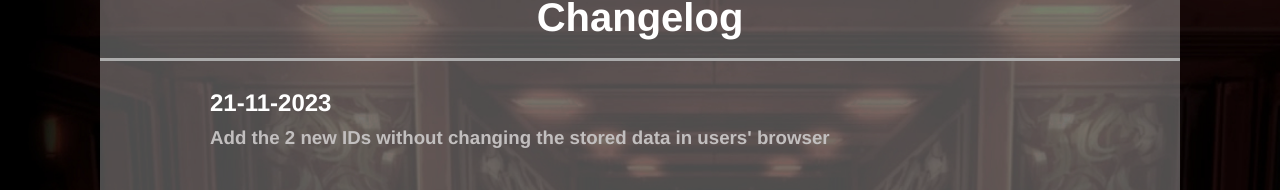
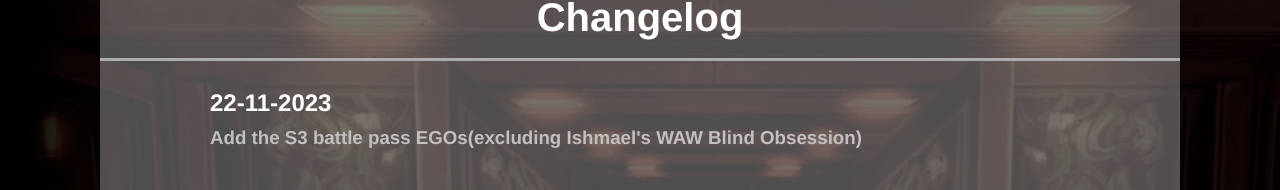
Before and after one commit to xfdxfdxfd/dantedoglcb, a Vue app: page /LCB/Changelog in a window 1280 px wide. Shown: the part 225-415 px from the top of the page. Built offline with nearby package versions, Linux system fonts and the light colour scheme.

Commit message:
Add S3 EGOs

```diff
--- a/src/locales/en.json
+++ b/src/locales/en.json
@@ -17,6 +17,7 @@
 
     "Changelog19-11-2023":"Finish the basic functions of the website(Home,Changelog,UptieCalculator,StatusSetting)",
     "Changelog21-11-2023":"Add the 2 new IDs without changing the stored data in users' browser",
+    "Changelog22-11-2023":"Add the S3 battle pass EGOs(excluding Ishmael's WAW Blind Obsession)",
 
     "Effloresced E.G.O::Spicebush YiSang":"Effloresced E.G.O::Spicebush YiSang",
     "Blade Lineage Salsu YiSang":"Blade Lineage Salsu YiSang",
@@ -184,6 +185,9 @@
     "To pathos Mathos":"To pathos Mathos",
     "Ebony Stem":"Ebony Stem",
     "Suddenly,One Day":"Suddenly,One Day",
-    "Legerdemain":"Legerdemain"
+    "Legerdemain":"Legerdemain",
+    "Blind Obsession":"Blind Obsession",
+    "9:2":"9:2",
+    "Effervescent Corrosion":"Effervescent Corrosion"
 
 }
--- a/src/locales/zh.json
+++ b/src/locales/zh.json
@@ -17,6 +17,7 @@
 
     "Changelog19-11-2023":"完成網站的基本功能(首頁，日誌，升階計算器，更新設定)",
     "Changelog21-11-2023":"在不影響使用者原有紀錄下新增中唐和中鎖人格",
+    "Changelog22-11-2023":"新增S3通行證EGO(不包括盲目瑪)",
 
     "Effloresced E.G.O::Spicebush YiSang":"花箱",
     "Blade Lineage Salsu YiSang":"劍箱",
@@ -183,5 +184,8 @@
     "To pathos Mathos":"致智慧與苦難",
     "Ebony Stem":"黑枝",
     "Suddenly,One Day":"變故日",
-    "Legerdemain":"蘋果"
+    "Legerdemain":"蘋果",
+    "Blind Obsession":"盲目",
+    "9:2":"9:2",
+    "Effervescent Corrosion":"蚌殼"
 }
--- a/src/views/Changelog.vue
+++ b/src/views/Changelog.vue
@@ -5,6 +5,10 @@
                 <h1 style="font-size: 40px;padding-top: 20px;color: #ffffff;">{{ $t(`Changelog`) }}</h1>
                 &nbsp;
                 <h2 style="border-bottom: 3px solid rgb(172, 172, 172);"></h2>
+                &nbsp;
+                <h3 class="box1h3text" style="text-align: left;font-size: 1.5rem;margin:10px">22-11-2023</h3>
+                <h3 class="box1h3text" style="text-align: left;color:#c2bfbf;margin:10px">{{ $t(`Changelog22-11-2023`) }}
+                </h3>
                 &nbsp;
                 <h3 class="box1h3text" style="text-align: left;font-size: 1.5rem;margin:10px">21-11-2023</h3>
                 <h3 class="box1h3text" style="text-align: left;color:#c2bfbf;margin:10px">{{ $t(`Changelog21-11-2023`) }}
--- a/src/views/StatusSetting.vue
+++ b/src/views/StatusSetting.vue
@@ -95,6 +95,7 @@ export default {
                     EGOs: {
                         "Representation Emitter": { rarity: "Z", uptied: "0" },
                         "Hex Nail": { rarity: "T", uptied: "0" },
+                        "9:2": { rarity: "T", uptied: "0" },
                         "Telepole": { rarity: "H", uptied: "0" },
                         "Fluid Sac": { rarity: "H", uptied: "0" },
                     },
@@ -128,6 +129,7 @@ export default {
                         "Forest for the Flames": { rarity: "Z", uptied: "0" },
                         "Soda": { rarity: "Z", uptied: "0" },
                         "Red Eyes": { rarity: "T", uptied: "0" },
+                        "Blind Obsession": { rarity: "T", uptied: "0" },
                         "4th Match Flame": { rarity: "H", uptied: "0" },
                         "Red Eyes (Open)": { rarity: "H", uptied: "0" },
                     },
@@ -165,6 +167,7 @@ export default {
                         "Roseate Desire": { rarity: "T", uptied: "0" },
                         "Soda": { rarity: "T", uptied: "0" },
                         "Dimension Shredder": { rarity: "H", uptied: "0" },
+                        "Effervescent Corrosion": { rarity: "H", uptied: "0" },
                     },
                 },
                 HeathIDs: {
@@ -198,6 +201,7 @@ export default {
                         "Roseate Desire": { rarity: "T", uptied: "0" },
                         "Capote": { rarity: "T", uptied: "0" },
                         "Ardor Blossom Star": { rarity: "H", uptied: "0" },
+                        // "Blind Obsession": { rarity: "W", uptied: "0" },
                     },
                 },
                 RodionIDs: {
@@ -213,6 +217,7 @@ export default {
                     EGOs: {
                         "What is Cast": { rarity: "Z", uptied: "0" },
                         "Rime Shank": { rarity: "T", uptied: "0" },
+                        "Effervescent Corrosion": { rarity: "T", uptied: "0" },
                         "4th Match Flame": { rarity: "H", uptied: "0" },
                     },
                 },
@@ -231,6 +236,7 @@ export default {
                         "Impending Day": { rarity: "T", uptied: "0" },
                         "Lifetime Stew": { rarity: "T", uptied: "0" },
                         "Lantern": { rarity: "H", uptied: "0" },
+                        "9:2": { rarity: "H", uptied: "0" },
                     },
                 },
                 OutisIDs: {
```
